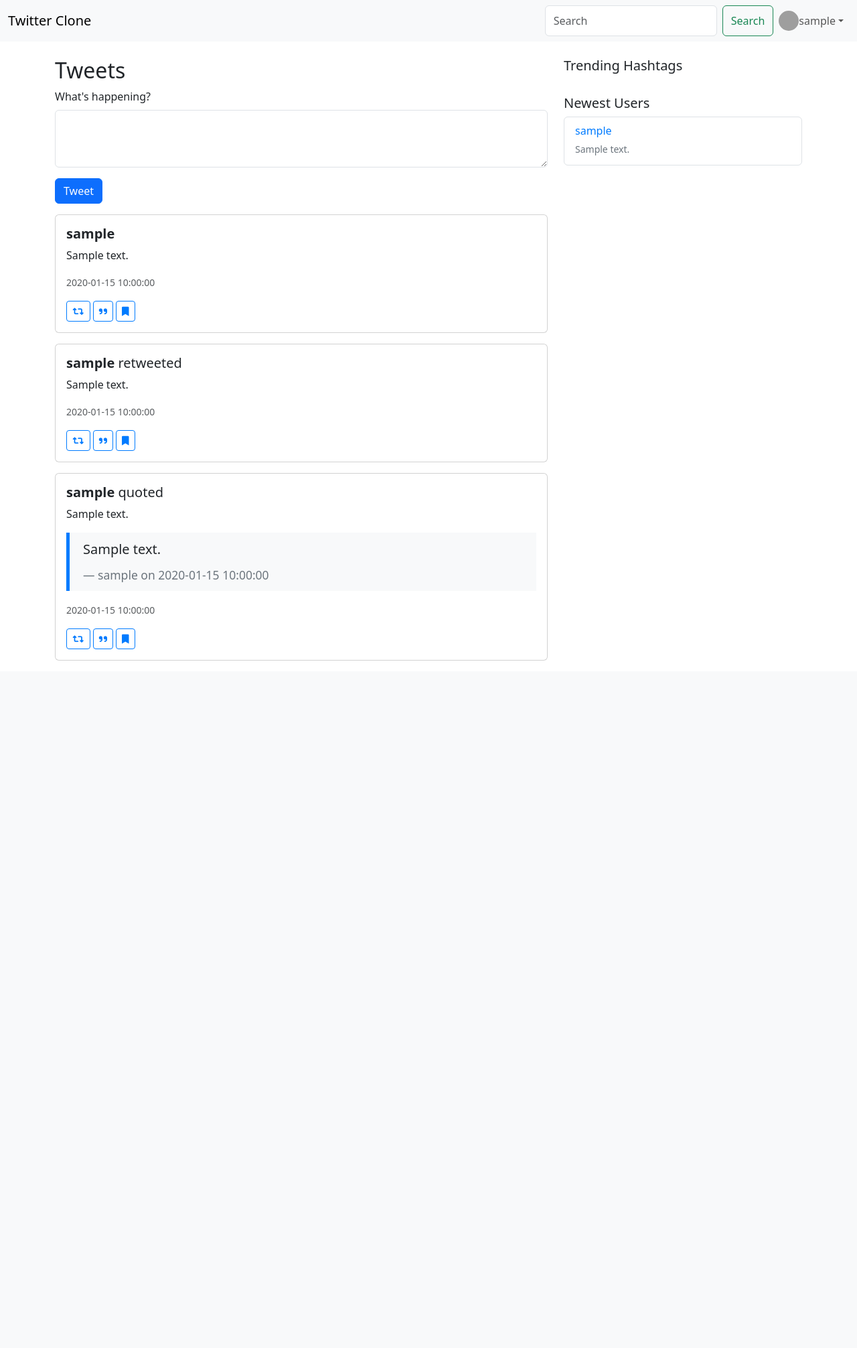
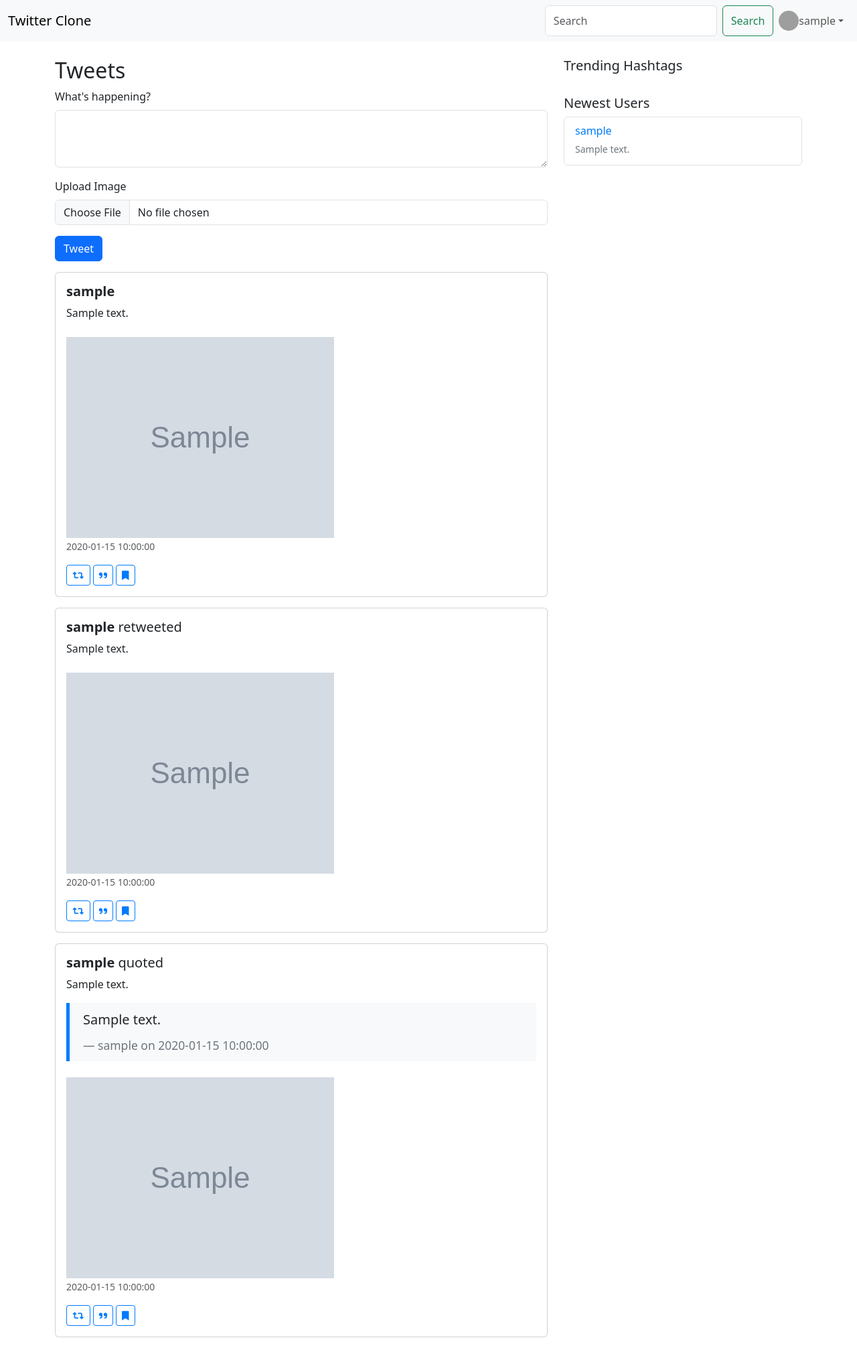
Before and after one commit to drakeg/twitclone, a Flask app: page / in a window 1280 px wide. Shown: the whole page at 67% size. Before the commit the page ends 986 px from the top, so only its background shows below. Run offline with Flask 3, Linux system fonts and the light colour scheme; a user stored in the database is signed in; tables that the repository leaves empty hold one stand-in row (values such as "Sample post"); grey boxes marked "Sample" are stand-in pictures; grey boxes are pictures that could not be loaded.

Commit message:
Add image to tweet.

```diff
--- a/app.py
+++ b/app.py
@@ -4,13 +4,16 @@ from flask_bcrypt import Bcrypt
 from flask_login import LoginManager, UserMixin, login_user, login_required, logout_user, current_user
 from flask_migrate import Migrate
 from flask_wtf import CSRFProtect
+from werkzeug.utils import secure_filename
 import re
+import os
 from datetime import datetime
 import hashlib
 
 app = Flask(__name__)
 app.config['SQLALCHEMY_DATABASE_URI'] = 'sqlite:///twitter_clone.db'
 app.config['SECRET_KEY'] = 'your_secret_key'
+app.config['UPLOAD_FOLDER'] = 'static/uploads'  # Folder to store uploaded images
 
 db = SQLAlchemy(app)
 migrate = Migrate(app, db)
@@ -63,6 +66,7 @@ class User(db.Model, UserMixin):
 class Tweet(db.Model):
     id = db.Column(db.Integer, primary_key=True)
     content = db.Column(db.String(144), nullable=False)
+    image = db.Column(db.String(300), nullable=True)  # Add image column
     user_id = db.Column(db.Integer, db.ForeignKey('user.id'), nullable=False)
     timestamp = db.Column(db.DateTime, default=datetime.utcnow)
     user = db.relationship('User', backref=db.backref('tweets', lazy=True))
@@ -165,6 +169,13 @@ def logout():
 @login_required
 def tweet():
     content = request.form['content']
+    image = request.files['image']
+    image_filename = None
+
+    if image:
+        image_filename = secure_filename(image.filename)
+        image.save(os.path.join(app.config['UPLOAD_FOLDER'], image_filename))
+
     if len(content) <= 144:
         if content.startswith('/dm '):
             dm_parts = content.split(' ', 2)
@@ -184,7 +195,7 @@ def tweet():
                 else:
                     flash('User not found.', 'danger')
         else:
-            tweet = Tweet(content=content, user_id=current_user.id)
+            tweet = Tweet(content=content, image=image_filename, user_id=current_user.id)
             db.session.add(tweet)
             db.session.commit()
             flash('Your tweet has been posted!', 'success')
--- a/templates/base.html
+++ b/templates/base.html
@@ -5,7 +5,7 @@
     <meta name="viewport" content="width=device-width, initial-scale=1.0">
     <title>Twitter Clone</title>
     <link href="https://cdn.jsdelivr.net/npm/bootstrap@5.3.0-alpha1/dist/css/bootstrap.min.css" rel="stylesheet">
-    <link href="{{ url_for('static', filename='styles.css') }}" rel="stylesheet">
+    <link href="{{ url_for('static', filename='css/styles.css') }}" rel="stylesheet">
     <link rel="stylesheet" href="https://cdnjs.cloudflare.com/ajax/libs/font-awesome/6.0.0-beta3/css/all.min.css">
 </head>
 <body>
--- a/templates/index.html
+++ b/templates/index.html
@@ -2,10 +2,14 @@
 {% block content %}
 <h2>Tweets</h2>
 <div class="mb-3">
-    <form method="POST" action="{{ url_for('tweet') }}">
+    <form method="POST" action="{{ url_for('tweet') }}" enctype="multipart/form-data">
         <div class="mb-3">
             <label for="content" class="form-label">What's happening?</label>
             <textarea class="form-control" id="content" name="content" rows="3" maxlength="144"></textarea>
+        </div>
+        <div class="mb-3">
+            <label for="image" class="form-label">Upload Image</label>
+            <input class="form-control" type="file" id="image" name="image">
         </div>
         <input type="hidden" name="csrf_token" value="{{ csrf_token() }}">
         <button type="submit" class="btn btn-primary">Tweet</button>
@@ -19,11 +23,17 @@
             <a href="{{ url_for('profile', username=post.user.username) }}">{{ post.user.username }}</a>
         </h5>
         <p class="card-text">{{ post.content | make_clickable | safe }}</p>
+        {% if post.image %}
+        <img src="{{ url_for('static', filename='uploads/' ~ post.image) }}" class="img-fluid mt-2" alt="Tweet Image">
+        {% endif %}
         {% elif post.__class__.__name__ == 'Retweet' %}
         <h5 class="card-title">
             <a href="{{ url_for('profile', username=post.user.username) }}">{{ post.user.username }}</a> retweeted
         </h5>
         <p class="card-text">{{ post.tweet.content | make_clickable | safe }}</p>
+        {% if post.tweet.image %}
+        <img src="{{ url_for('static', filename='uploads/' ~ post.tweet.image) }}" class="img-fluid mt-2" alt="Tweet Image">
+        {% endif %}
         {% elif post.__class__.__name__ == 'Quote' %}
         <h5 class="card-title">
             <a href="{{ url_for('profile', username=post.user.username) }}">{{ post.user.username }}</a> quoted
@@ -33,6 +43,9 @@
             <p class="mb-0">{{ post.tweet.content | make_clickable | safe }}</p>
             <footer class="blockquote-footer">{{ post.tweet.user.username }} on {{ post.tweet.timestamp.strftime('%Y-%m-%d %H:%M:%S') }}</footer>
         </blockquote>
+        {% if post.tweet.image %}
+        <img src="{{ url_for('static', filename='uploads/' ~ post.tweet.image) }}" class="img-fluid mt-2" alt="Tweet Image">
+        {% endif %}
         {% endif %}
         <p class="card-text"><small class="text-muted">{{ post.timestamp.strftime('%Y-%m-%d %H:%M:%S') }}</small></p>
         <form method="POST" action="{{ url_for('retweet', tweet_id=post.id) }}" class="d-inline">
```
Also changed, not shown: static/css/styles.css (renamed from static/styles.css), 1 other file.
